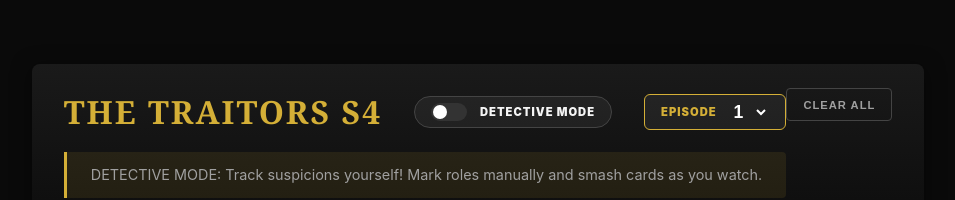
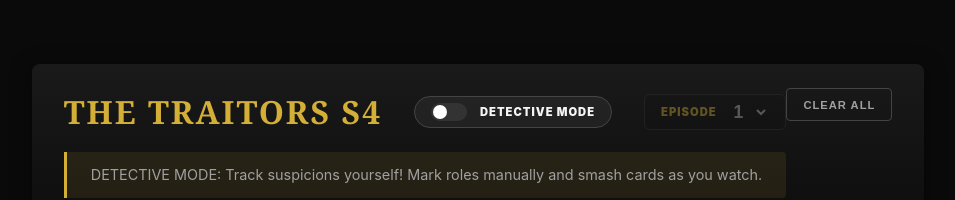
Before and after one commit to mike10010100/traitors-s4-dashboard, a React (Vite) app: page / in a window 1280 px wide. Shown: the top 200 px of the page, without its empty margins (162-1117 px from the left). Built offline with nearby package versions, Linux system fonts and the light colour scheme.

Commit message:
feat: disable episode sync in Detective Mode

```diff
--- a/src/App.css
+++ b/src/App.css
@@ -134,6 +134,18 @@
   padding: 0.4rem 1rem;
   border-radius: 6px;
   border: 1px solid var(--gold-accent);
+}
+
+.episode-selector.disabled {
+  opacity: 0.4;
+  border-color: #333;
+  background: rgba(0, 0, 0, 0.2);
+  cursor: not-allowed;
+}
+
+.episode-selector.disabled select {
+  cursor: not-allowed;
+  pointer-events: none;
 }
 
 .episode-selector label {
--- a/src/App.tsx
+++ b/src/App.tsx
@@ -215,9 +215,13 @@
               <span>{playMode.toUpperCase()} MODE</span>
             </div>
             <div className="episode-controls">
-              <div className="episode-selector">
+              <div className={`episode-selector ${playMode === 'Detective' ? 'disabled' : ''}`}>
                 <label>EPISODE</label>
-                <select value={episode} onChange={(e) => handleEpisodeChange(Number(e.target.value))}>
+                <select
+                  value={episode}
+                  onChange={(e) => handleEpisodeChange(Number(e.target.value))}
+                  disabled={playMode === 'Detective'}
+                >
                   {[...Array(12)].map((_, i) => (
                     <option key={i + 1} value={i + 1}>{i + 1}</option>
                   ))}
```
